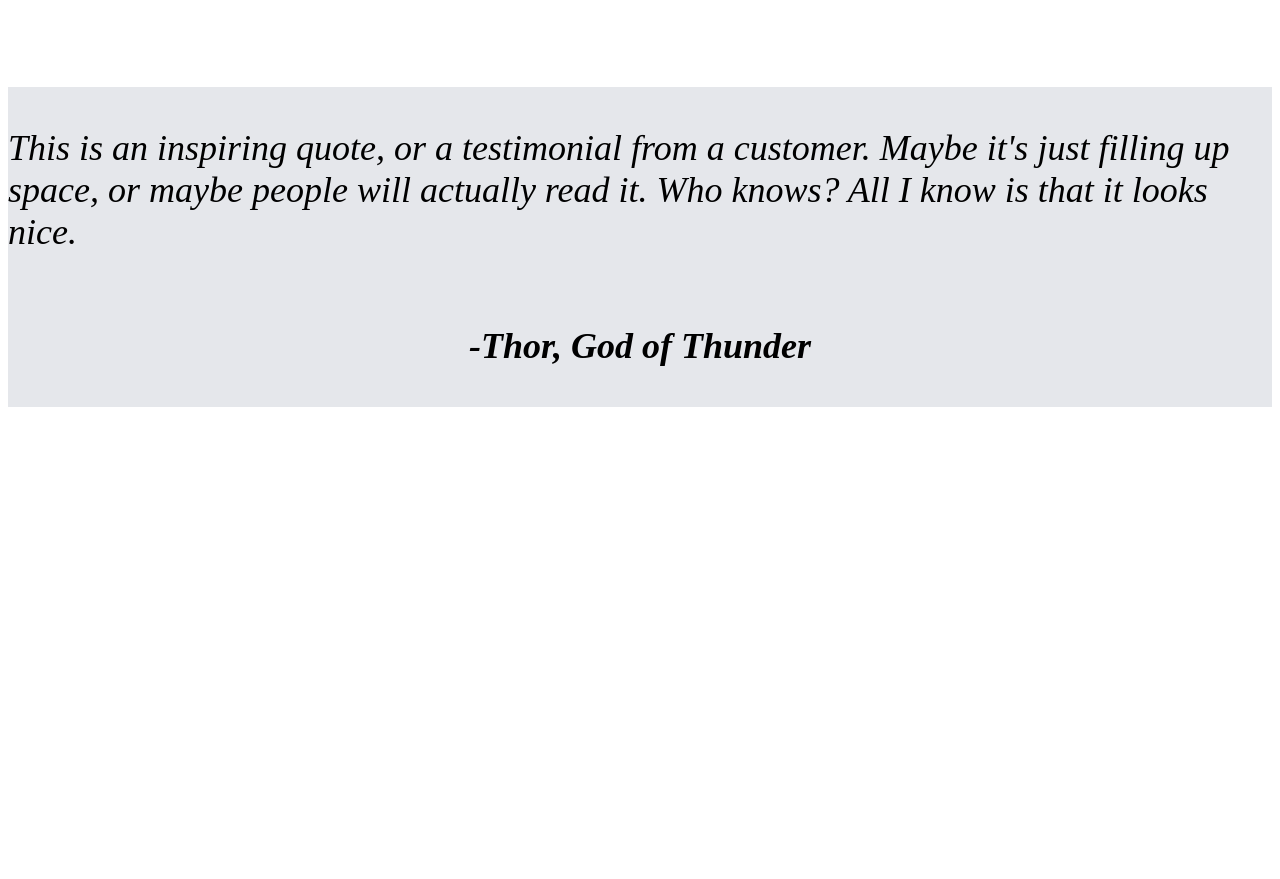
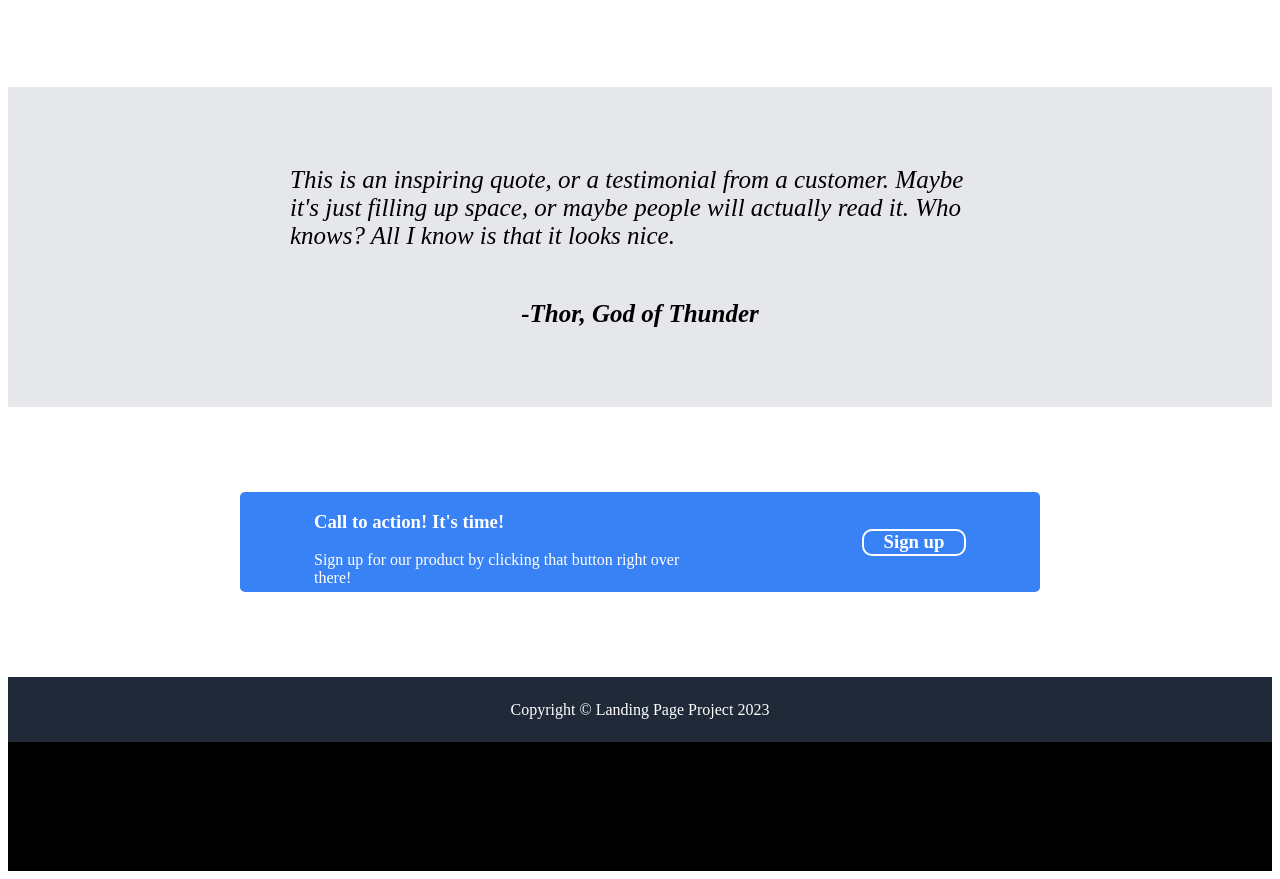
Before and after one commit to eli-bradley/landing-page, a plain HTML site: page index.html in a window 1280 px wide. Shown: the part 831-1710 px from the top of the page. Before the commit the page ends 1246 px from the top, so only its background shows below. Drawn offline with Linux system fonts and the light colour scheme.

Commit message:
index.html

```diff
--- a/index.html
+++ b/index.html
@@ -53,8 +53,28 @@
   </div>
 
   <div class="container-3">
-    <p>This is an inspiring quote, or a testimonial from a customer. Maybe it's just filling up space, or maybe people will actually read it. Who knows? All I know is that it looks nice.</p>
+    <div class="quote">
+      <p>This is an inspiring quote, or a testimonial from a customer. Maybe it's just filling up space, or maybe people will actually read it. Who knows? All I know is that it looks nice.</p>
+    </div>
     <p><strong>-Thor, God of Thunder</strong></p>
   </div>
+
+  <div class="container-4">
+    <div class="item-6">
+      <div class="square-2">
+        <h3>Call to action! It's time!</h3>
+        <p>Sign up for our product by clicking that button right over there!</p>
+      </div>
+      <div class="square-3">
+        <h3>Sign up</h3>
+      </div>
+    </div>
+  </div>
+
+  <div class="container-5">
+    <p>Copyright © Landing Page Project 2023</p>
+  </div>
+
+  <div class="footer"></div>
 </body>
 </html>
--- a/landing.css
+++ b/landing.css
@@ -19,6 +19,8 @@ display: flex;
 flex-direction: column;
 justify-content: space-evenly;
 color: white;
+font-family: 'Times New Roman', Times, serif;
+font-size: 25px;
 }
 
 .item-2 {
@@ -126,8 +128,8 @@ color: black;
 
 .square {
 background-color: white;
-height: 175px;
-width: 175px;
+height: 150px;
+width: 150px;
 border-radius: 25px;
 border: 4px solid #3882F6;
 }
@@ -139,6 +141,59 @@ display: flex;
 flex-direction: column;
 justify-content: center;
 align-items: center;
-font-size: 36px;
+font-size: 25px;
 font-style: italic;
 }
+
+.container-4 {
+background-color: white;
+height: 270px;
+display: flex;
+justify-content: center;
+align-items: center;
+}
+
+.item-6 {
+display: flex;
+justify-content: center;
+align-items: center;
+justify-content: space-around;
+background-color: #3882F6;
+width: 800px;
+border-radius: 5px;
+}
+
+.square-2 {
+height: 100px;
+width: 400px;
+color: white;
+}
+
+.square-3 {
+border: 2px solid white;
+width: 100px;
+justify-content: center;
+align-items: center;
+display: flex;
+color: white;
+border-radius: 10px;
+height: 23px;
+}
+
+.container-5 {
+background-color: #1F2937;
+height: 65px;
+color: white;
+display: flex;
+justify-content: center;
+align-items: center;
+}
+
+.footer {
+background-color: black;
+height: 129px;
+}
+
+.quote {
+width: 700px;
+}
```
